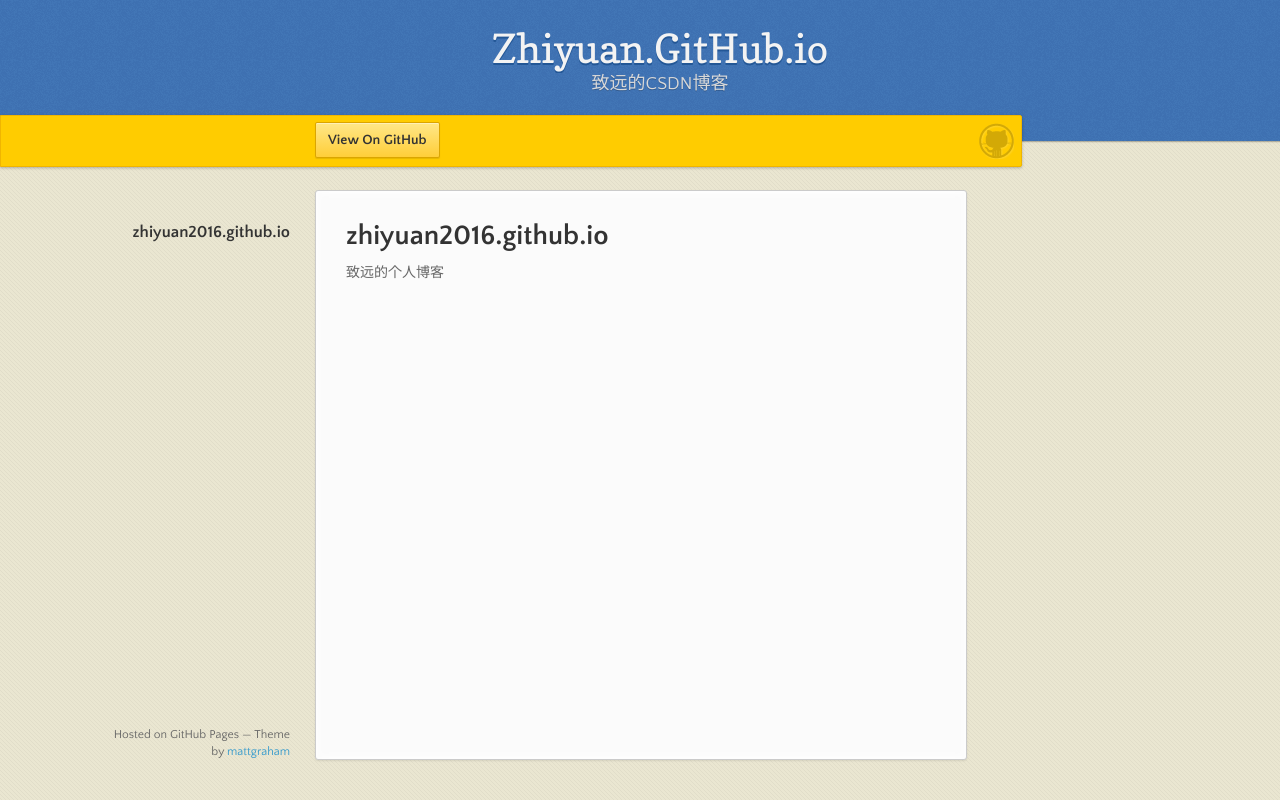
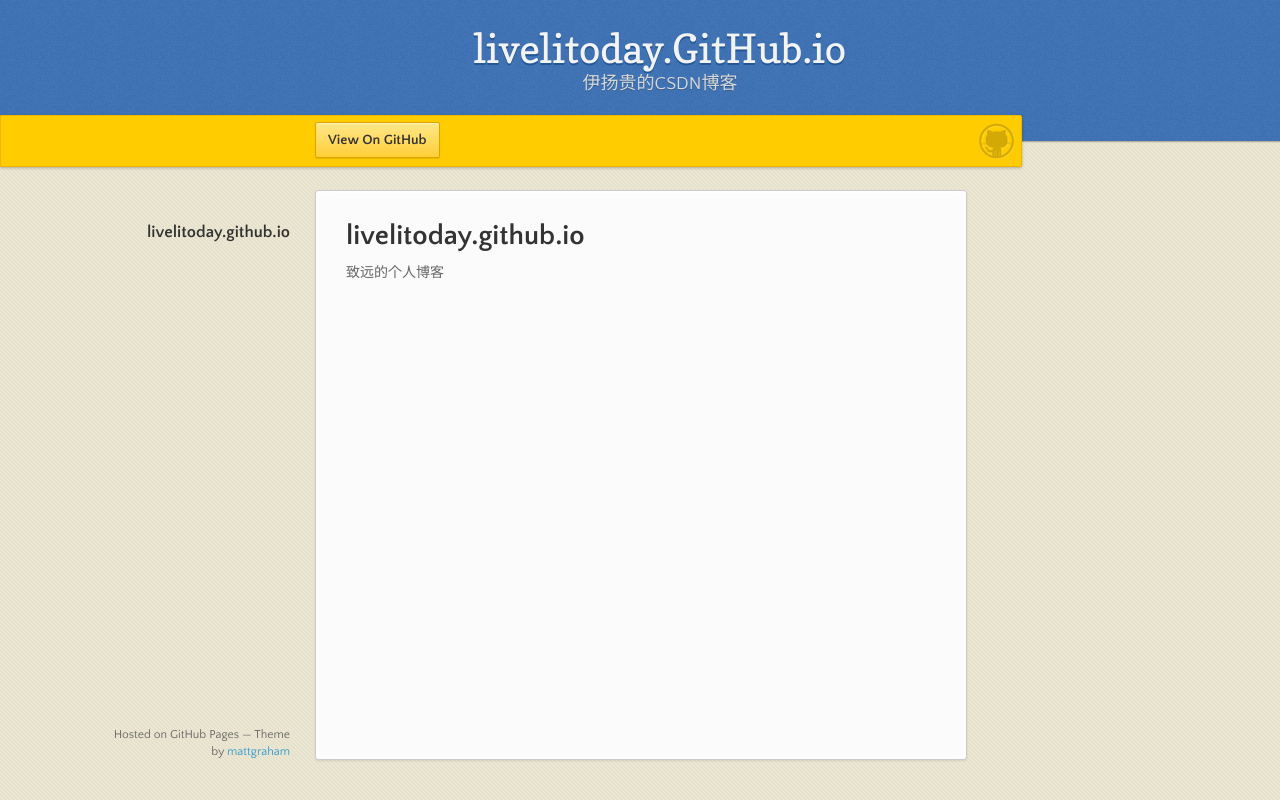
Before and after one commit to livelitoday/livelitoday.github.io, a plain HTML site: page index.html in a window 1280 px wide. Drawn offline with nearby package versions, Linux system fonts and the light colour scheme.

Commit message:
Update index.html

```diff
--- a/index.html
+++ b/index.html
@@ -3,7 +3,7 @@
   <head>
     <meta charset="utf-8">
     <meta http-equiv="X-UA-Compatible" content="chrome=1">
-    <title>Zhiyuan.GitHub.io by zhiyuan2016</title>
+    <title>livelitoday.GitHub.io by yiyanggui</title>
     <link rel="stylesheet" href="stylesheets/styles.css">
     <link rel="stylesheet" href="stylesheets/github-dark.css">
     <script src="https://ajax.googleapis.com/ajax/libs/jquery/1.7.1/jquery.min.js"></script>
@@ -17,14 +17,14 @@
   <body>
 
       <header>
-        <h1>Zhiyuan.GitHub.io</h1>
-        <p>致远的CSDN博客</p>
+        <h1>livelitoday.GitHub.io</h1>
+        <p>伊扬贵的CSDN博客</p>
       </header>
 
       <div id="banner">
         <span id="logo"></span>
 
-        <a href="https://github.com/zhiyuan2016" class="button fork"><strong>View On GitHub</strong></a>
+        <a href="https://github.com/livelitoday" class="button fork"><strong>View On GitHub</strong></a>
       </div><!-- end banner -->
 
     <div class="wrapper">
@@ -33,7 +33,7 @@
       </nav>
       <section>
         <h1>
-<a id="zhiyuan2016githubio" class="anchor" href="#zhiyuan2016githubio" aria-hidden="true"><span aria-hidden="true" class="octicon octicon-link"></span></a>zhiyuan2016.github.io</h1>
+<a id="livelitodaygithubio" class="anchor" href="#livelitodaygithubio" aria-hidden="true"><span aria-hidden="true" class="octicon octicon-link"></span></a>livelitoday.github.io</h1>
 
 <p>致远的个人博客</p>
       </section>
```
